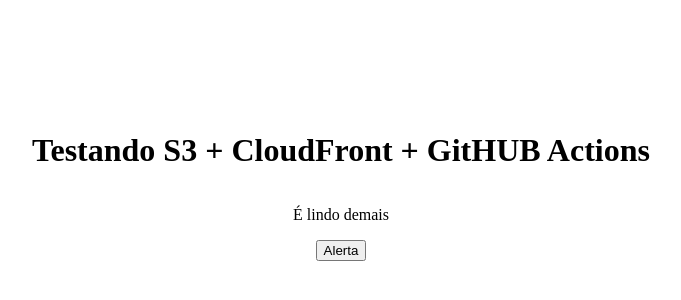
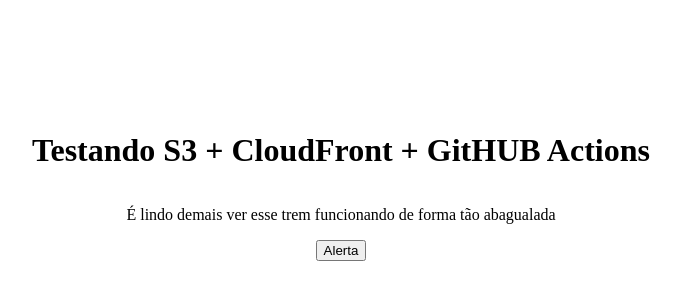
Before and after one commit to AlexsanderCDambros/aula-fiap-deploy-git-hub-actions, a plain HTML site: page index.html in a window 1280 px wide. Shown: the part 222-522 px from the top of the page, without its empty margins (299-980 px from the left). Drawn offline with Linux system fonts and the light colour scheme.

Commit message:
chore: pequena alteracao para testar a esteira

```diff
--- a/index.html
+++ b/index.html
@@ -10,7 +10,7 @@
 <body>
     <main>
         <h1>Testando S3 + CloudFront + GitHUB Actions</h1>
-        <p>É lindo demais</p>
+        <p>É lindo demais ver esse trem funcionando de forma tão abagualada</p>
         <button onclick="clicou()">Alerta</button>
     </main>
 </body>
```
